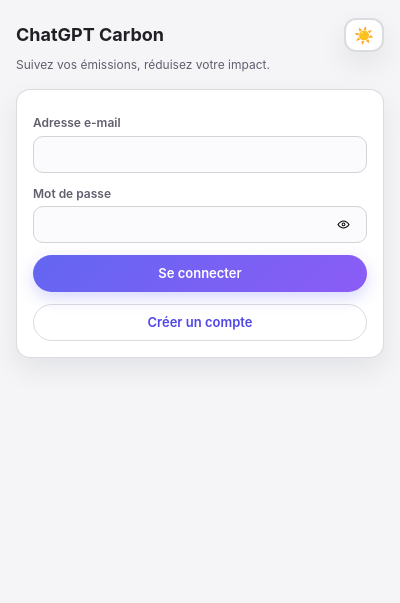
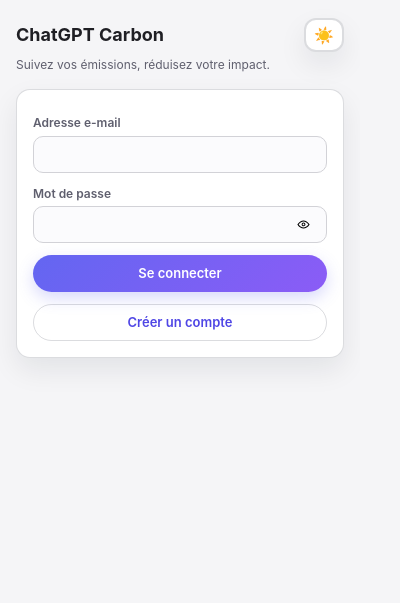
Before and after one commit to XavTo/chatgpt-carbon-firefox, a browser extension: page front/popup/popup.html in a window 400 px wide. Drawn offline with Linux system fonts and the light colour scheme.

Commit message:
Constrain popup dimensions

```diff
--- a/front/popup/popup.html
+++ b/front/popup/popup.html
@@ -6,6 +6,8 @@
   <style>
     :root {
       color-scheme: light dark;
+      --popup-max-width: 360px;
+      --popup-max-height: 600px;
       --color-bg: #f5f5f7;
       --color-surface: #ffffff;
       --color-border: rgba(15, 23, 42, 0.08);
@@ -57,6 +59,14 @@
       }
     }
 
+    html,
+    body {
+      width: var(--popup-max-width);
+      max-width: var(--popup-max-width);
+      height: var(--popup-max-height);
+      max-height: var(--popup-max-height);
+    }
+
     body {
       margin: 0;
       min-width: 320px;
@@ -64,6 +74,9 @@
       color: var(--color-text);
       font: 13px/1.45 "Inter", system-ui, -apple-system, BlinkMacSystemFont, "Segoe UI", sans-serif;
       transition: background 0.25s ease, color 0.25s ease;
+      display: flex;
+      flex-direction: column;
+      overflow: hidden;
     }
 
     body[data-theme='light'] {
@@ -114,6 +127,11 @@
       --color-card-shadow: 0 26px 44px rgba(2, 6, 23, 0.55);
       --spinner-border: rgba(99, 102, 241, 0.35);
       --spinner-border-top: #a5b4fc;
+    }
+
+    .popup-content {
+      flex: 1;
+      overflow-y: auto;
     }
 
     main {
@@ -573,6 +591,8 @@
       padding: 8px 10px;
       border-bottom: 1px solid var(--color-border);
       text-align: left;
+      word-break: break-word;
+      white-space: normal;
     }
 
     .history-table tbody tr:hover {
@@ -606,7 +626,8 @@
   </style>
 </head>
 <body>
-  <main>
+  <div class="popup-content">
+    <main>
     <header class="header">
       <div class="header-top">
         <h1>ChatGPT Carbon</h1>
@@ -738,7 +759,8 @@
         </div>
       </div>
     </section>
-  </main>
+    </main>
+  </div>
 
   <script src="vendor/react.production.min.js"></script>
   <script src="vendor/react-dom.production.min.js"></script>
```
